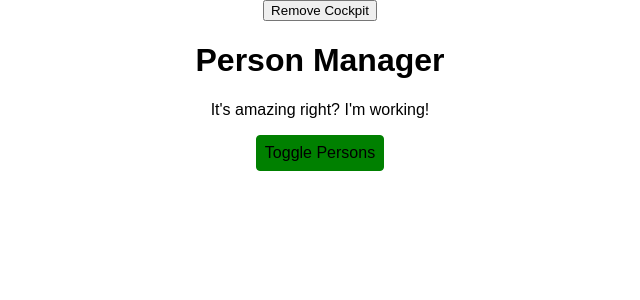
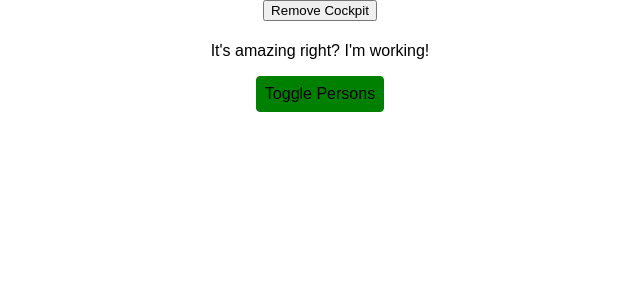
Before and after one commit to cgooderham94/React-Complete-Guide, a React app: page / in a window 1280 px wide. Shown: the top 300 px of the page, without its empty margins (320-960 px from the left). Built offline with nearby package versions, Linux system fonts and the light colour scheme.

Commit message:
Demonstrate a higher order component as a function rather than an actual component. Best used for adding logic, not JSX.

```diff
--- a/src/containers/App.js
+++ b/src/containers/App.js
@@ -3,7 +3,8 @@
 
 import Cockpit from '../components/Cockpit/Cockpit';
 import Persons from '../components/Persons/Persons';
-import WithClass from '../hoc/WithClass';
+import withClass from '../hoc/withClass';
+import Aux from '../hoc/Aux'
 
 class App extends Component {
     constructor(props) {
@@ -101,8 +102,7 @@
         }
 
         return (
-            // Here, we shouldn't try to render adjacent elements. JSX is built to render elements with a single container.
-            <WithClass classes={classes.App}>
+            <Aux>
                 <button
                     onClick={() => {
                         this.setState({showCockpit: false})
@@ -118,7 +118,7 @@
                 { /* This is a much cleaner and tidier way of outputting conditional content. It keeps the core return of
                 this class clean and readable. */ }
                 {persons}
-            </WithClass>
+            </Aux>
         );
 
         // This is essentially what the render() call above does using JSX.
@@ -126,4 +126,6 @@
     }
 }
 
-export default App;
+/* This way of wrapping a component in a higher order component ('withClass') is best used where you want to add
+*logic*, not JSX. Otherwise, best to wrap the markup using a JSX component. */
+export default withClass(App, classes.App);
--- a/src/hoc/WithClass.js
+++ /dev/null
@@ -1,9 +0,0 @@
-import React from 'react';
-
-const withClass = props => {
-    return (
-        <div className={props.classes}>{props.children}</div>
-    );
-}
-
-export default withClass;
--- /dev/null
+++ b/src/hoc/withClass.js
@@ -0,0 +1,11 @@
+import React from 'react';
+
+const withClass = (WrappedComponent, className) => {
+    return props => (
+        <div className={className}>
+            <WrappedComponent/>
+        </div>
+    )
+}
+
+export default withClass;
```
